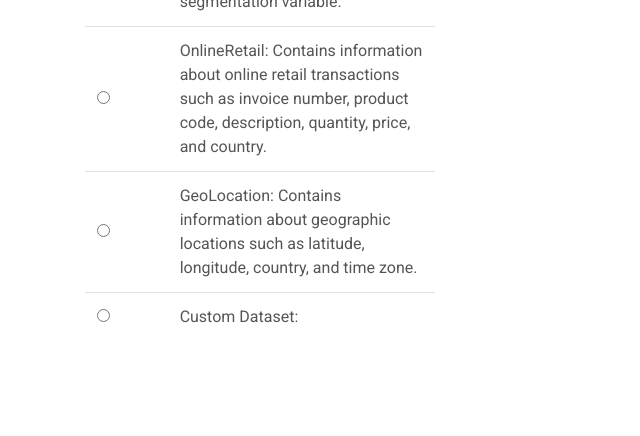
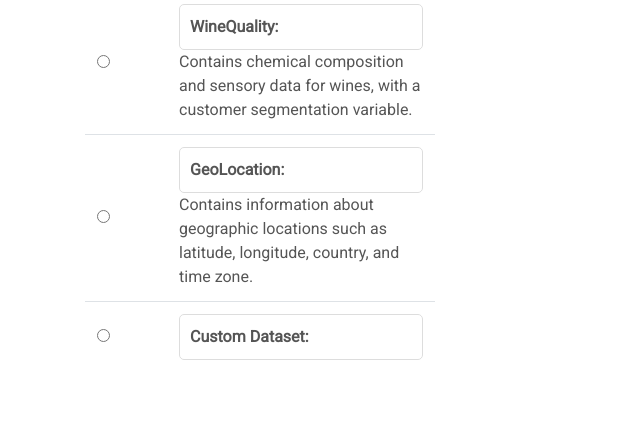
Before and after one commit to ay1-1sh/Market-Segmentation, a Flask app: page /index in a window 1280 px wide. Shown: the part 801-1237 px from the top of the page, without its empty margins (0-640 px from the left). Before the commit the page ends 1124 px from the top, so only its background shows below. Run offline with Flask 3, Linux system fonts and the light colour scheme; some libraries are stand-ins or nearby versions.

Commit message:
added - custom data

```diff
--- a/templates/form-cs.html
+++ b/templates/form-cs.html
@@ -73,11 +73,25 @@
             margin-bottom: 15px;
         }
 
+        .text-box {
+            border: 1px solid #ddd;
+            border-radius: 5px;
+            padding: 10px;
+            font-weight: bold;
+        }
+
         @media (max-width: 767px) {
             .container {
                 margin-top: 150px;
             }
         }
+.box {
+    background-color: rgba(150, 153, 220, 0.8);
+    padding: 10px;
+    border-radius: 5px;
+    font-weight: bold;
+}
+
     </style>
     <link href="https://fonts.googleapis.com/css?family=Roboto" rel="stylesheet">
 </head>
@@ -99,7 +113,8 @@
         <!-- Dataset selection section -->
         <div class="row mb-5">
             <div class="col-md-4 dataset-table">
-                <h4>Select a Dataset:</h4>
+                <div class="box"><h4>Select a Dataset:</h4></div>
+
                 <table class="table">
                     <thead>
                         <tr>
@@ -111,47 +126,47 @@
                         <!-- Existing dataset options -->
                         <tr>
                             <td><input type="radio" name="dataset" value="dataset1" id="dataset1"></td>
-                            <td>Sales Transaction: Contains information about sales transactions such as product ID, weight, fat content, product visibility, type, MRP, and sales outlet.</td>
+                            <td><div class="text-box">Sales Transaction:</div> Contains information about sales transactions such as product ID, weight, fat content, product visibility, type, MRP, and sales outlet.</td>
                         </tr>
                         <tr>
                             <td><input type="radio" name="dataset" value="dataset2" id="dataset2"></td>
-                            <td>PersonalInfo: Contains personal information such as first name, last name, title, gender, email, address, job details, and IP address.</td>
+                            <td><div class="text-box">PersonalInfo:</div> Contains personal information such as first name, last name, title, gender, email, address, job details, and IP address.</td>
                         </tr>
                         <tr>
                             <td><input type="radio" name="dataset" value="dataset3" id="dataset3"></td>
-                            <td>CustomerDemographics: Contains demographic information about customers such as age, education, income, occupation, and settlement size.</td>
+                            <td><div class="text-box">CustomerDemographics:</div> Contains demographic information about customers such as age, education, income, occupation, and settlement size.</td>
                         </tr>
                         <tr>
                             <td><input type="radio" name="dataset" value="dataset4" id="dataset4"></td>
-                            <td>WineQuality: Contains chemical composition and sensory data for wines, with a customer segmentation variable.</td>
+                            <td><div class="text-box">WineQuality:</div> Contains chemical composition and sensory data for wines, with a customer segmentation variable.</td>
                         </tr>
-                        <tr>
-                            <td><input type="radio" name="dataset" value="dataset5" id="dataset5"></td>
-                            <td>OnlineRetail: Contains information about online retail transactions such as invoice number, product code, description, quantity, price, and country.</td>
+                        <tr style="display: none;">
+                            <td><input type="radio" name="dataset" value="dataset5" id="dataset5" style="display:none"></td>
+                            <td><div class="text-box">OnlineRetail:</div> Contains information about online retail transactions such as invoice number, product code, description, quantity, price, and country.</td>
                         </tr>
                         <tr>
                             <td><input type="radio" name="dataset" value="dataset6" id="dataset6"></td>
-                            <td>GeoLocation: Contains information about geographic locations such as latitude, longitude, country, and time zone.</td>
+                            <td><div class="text-box">GeoLocation:</div> Contains information about geographic locations such as latitude, longitude, country, and time zone.</td>
                         </tr>
                         <tr style="display: none;">
                             <td><input type="radio" name="dataset" value="dataset7" id="dataset7" style="display:none"></td>
-                            <td>ProductSales: Contains information about product sales such as product ID, weight, fat content, product visibility, type, MRP, and sales outlet.</td>
+                            <td><div class="text-box">ProductSales:</div> Contains information about product sales such as product ID, weight, fat content, product visibility, type, MRP, and sales outlet.</td>
                         </tr>
                         <tr style="display: none;">
                             <td><input type="radio" name="dataset" value="dataset8" id="dataset8" style="display:none"></td>
-                            <td>SportsPerformance: Contains information about sports performance such as name, age, gender, device used, network type, and sports played.</td>
+                            <td><div class="text-box">SportsPerformance:</div> Contains information about sports performance such as name, age, gender, device used, network type, and sports played.</td>
                         </tr>
                         <tr style="display: none;">
                             <td><input type="radio" name="dataset" value="dataset9" id="dataset9" style="display:none"></td>
-                            <td>CustomerSegmentation: Contains demographic and behavioral data about customers, used for segmentation and targeting.</td>
+                            <td><div class="text-box">CustomerSegmentation:</div> Contains demographic and behavioral data about customers, used for segmentation and targeting.</td>
                         </tr>
                         <tr style="display: none;">
                             <td><input type="radio" name="dataset" value="dataset10" id="dataset10" style="display:none"></td>
-                            <td>MarketBasketAnalysis: Contains information about items purchased together in a transaction, used for market basket analysis.</td>
+                            <td><div class="text-box">MarketBasketAnalysis:</div> Contains information about items purchased together in a transaction, used for market basket analysis.</td>
                         </tr>
                         <tr>
                             <td><input type="radio" name="dataset" value="custom" id="custom"></td>
-                            <td>Custom Dataset:</td>
+                            <td><div class="text-box">Custom Dataset:</div></td>
                         </tr>
                         <!-- Custom dataset file input -->
                         <tr id="custom-dataset-row" style="display: none;">
@@ -164,7 +179,8 @@
             <!-- Clustering section -->
             <div class="col-md-4 clustering-section">
                 <div class="form-group">
-                    <label for="algoSelect">Select Algorithm:</label>
+                    <div class="box"><label for="algoSelect">Select Algorithm:</label></div>
+
                     <select class="form-control" id="algoSelect" name="algo_type">
                         <option value="k-means">K-Means Clustering</option>
                         <option value="hierarchical">Hierarchical Clustering</option>
@@ -172,7 +188,8 @@
                     </select>
                 </div>
                 <div class="form-group">
-                    <label for="clusterSelect">Select Number of Clusters:</label>
+                    <div class="box"><label for="clusterSelect">Select Number of Clusters:</label></div>
+
                     <select class="form-control" id="clusterSelect" name="num_clusters">
                         <option value="2">2</option>
                         <option value="3">3</option>
```
